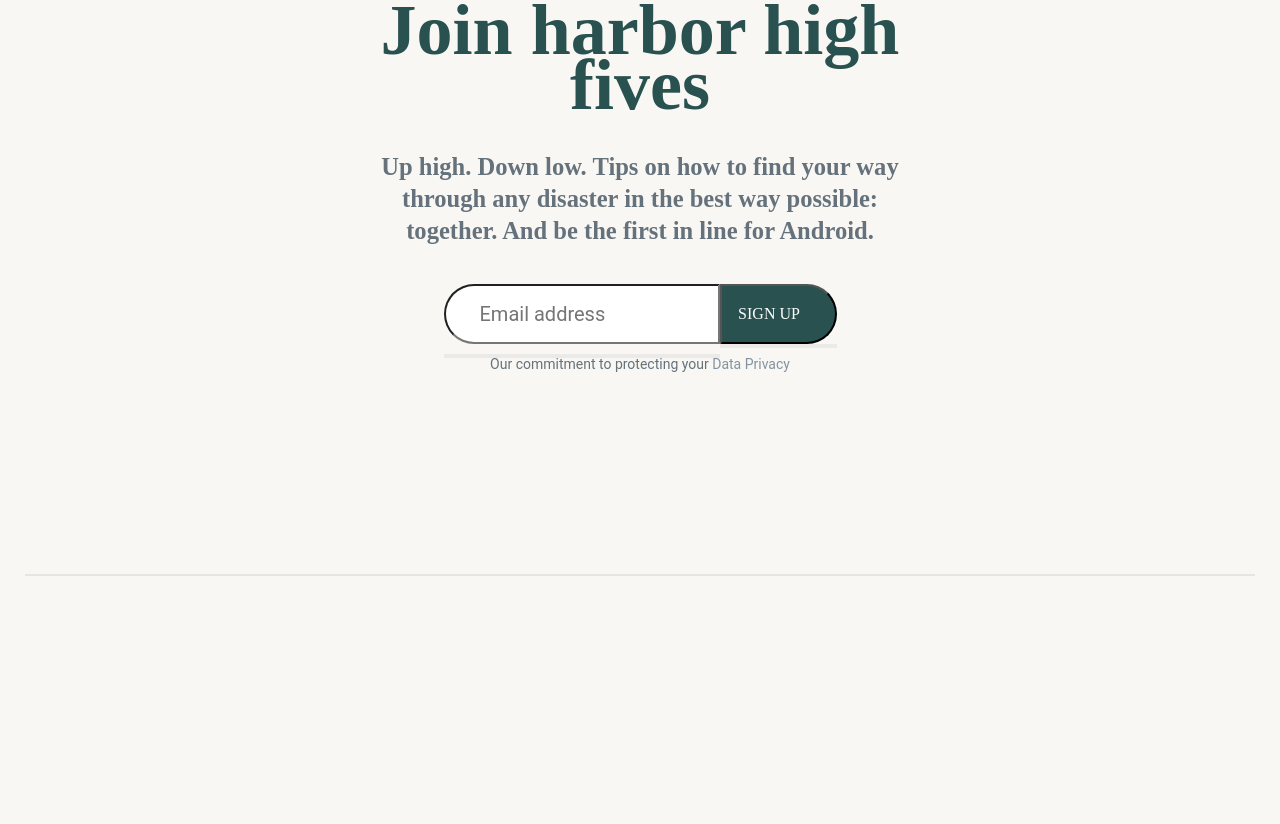
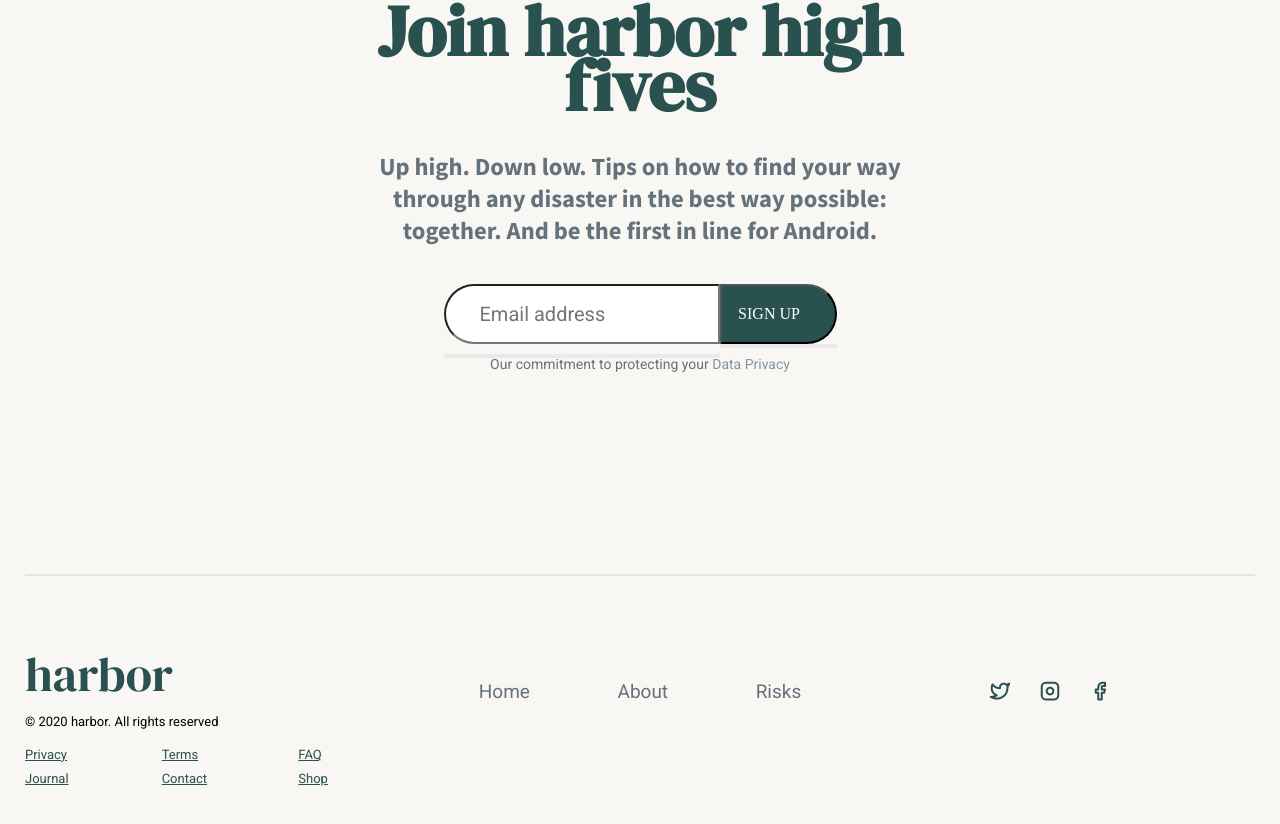
Before and after one commit to AlexSabirov/Harbor, a plain HTML site: page index.html in a window 1280 px wide. Shown: the part 7072-7896 px from the top of the page. Before the commit the page ends 7648 px from the top, so only its background shows below. Drawn offline with Linux system fonts and the light colour scheme.

Commit message:
block footer and fonts

```diff
--- a/index.html
+++ b/index.html
@@ -6,6 +6,9 @@
 	<meta http-equiv="X-UA-Compatible" content="IE=edge">
 	<meta name="viewport" content="width=device-width, initial-scale=1.0">
 	<link rel="stylesheet" href="css/style.css">
+	<link rel="preconnect" href="https://fonts.googleapis.com">
+	<link rel="preconnect" href="https://fonts.gstatic.com" crossorigin>
+	<link href="https://fonts.googleapis.com/css2?family=DM+Serif+Display:ital@0;1&family=Merriweather:ital,wght@0,300;0,400;0,700;0,900;1,300;1,400;1,700;1,900&family=Roboto:ital,wght@0,100;0,300;0,400;0,500;0,700;0,900;1,100;1,300;1,400;1,500;1,700;1,900&family=Source+Sans+Pro:ital,wght@0,200;0,300;0,400;0,600;0,700;0,900;1,200;1,300;1,400;1,600;1,700;1,900&display=swap" rel="stylesheet">
 	<title>Harbor</title>
 </head>
 
@@ -272,7 +275,58 @@
 	</section>
 	<footer class="footer">
 		<div class="footer__container container">
-
+			<div class="footer__info">
+				<div class="footer__logo">harbor</div>
+				<div class="footer__copyright">© 2020 harbor. All rights reserved</div>
+				<div class="footer__navigation">
+					<div class="footer__link">
+						<a href="#">Privacy</a>
+					</div>
+					<div class="footer__link">
+						<a href="#">Terms</a>
+					</div>
+					<div class="footer__link">
+						<a href="#">FAQ</a>
+					</div>
+					<div class="footer__link">
+						<a href="#">Journal</a>
+					</div>
+					<div class="footer__link">
+						<a href="#">Contact</a>
+					</div>
+					<div class="footer__link">
+						<a href="#">Shop</a>
+					</div>
+				</div>
+			</div>
+			<div class="footer__menu">
+				<div class="footer__page">
+					<a href="#">Home</a>
+				</div>
+				<div class="footer__page">
+					<a href="#">About</a>
+				</div>
+				<div class="footer__page">
+					<a href="#">Risks</a>
+				</div>
+			</div>
+			<div class="footer__society">
+				<div class="footer__button">
+					<a href="#">
+						<img src="img/icon/tw.png" alt="twitter">
+					</a>
+				</div>
+				<div class="footer__button">
+					<a href="#">
+						<img src="img/icon/inst.png" alt="instagramm">
+					</a>
+				</div>
+				<div class="footer__button">
+					<a href="#">
+						<img src="img/icon/fb.png" alt="facebook">
+					</a>
+				</div>
+			</div>
 		</div>
 	</footer>
 </body>
--- a/style.scss
+++ b/style.scss
@@ -93,7 +93,7 @@ select {
 	max-width: 656px;
 }
 .subtitle {
-	font-family: Source Sans Pro;
+	font-family: "Source Sans Pro";
 	font-size: 21px;
 	font-weight: 400;
 	line-height: 32px;
@@ -111,7 +111,7 @@ select {
 	}
 
 	&__logo {
-		font-family: DM Serif Display;
+		font-family: "DM Serif Display";
 		font-size: 48px;
 		font-weight: 400;
 		line-height: 56px;
@@ -129,7 +129,7 @@ select {
 		padding: 7px 20px;
 		border-radius: 40px;
 		a {
-			font-family: Roboto;
+			font-family: "Roboto";
 			font-size: 16px;
 			font-weight: 400;
 			line-height: 23px;
@@ -192,7 +192,7 @@ select {
 			margin-right: 12px;
 		}
 		p {
-			font-family: Source Sans Pro;
+			font-family: "Source Sans Pro";
 			font-size: 16px;
 			font-style: normal;
 			font-weight: 400;
@@ -267,7 +267,7 @@ select {
 
 	&__subtitle {
 		margin-bottom: 50px;
-		font-family: Roboto;
+		font-family: "Roboto";
 		font-size: 40px;
 		font-weight: 700;
 		line-height: 47px;
@@ -275,7 +275,7 @@ select {
 
 	&__text {
 		margin-bottom: 35px;
-		font-family: Roboto;
+		font-family: "Roboto";
 		font-size: 17px;
 		font-weight: 400;
 		line-height: 24px;
@@ -342,7 +342,7 @@ select {
 	}
 
 	&__text {
-		font-family: Merriweather;
+		font-family: "Merriweather";
 		font-size: 13px;
 		line-height: 20px;
 		margin-bottom: 20px;
@@ -391,7 +391,7 @@ select {
 	&__title {
 		margin-top: 260px;
 		margin-bottom: 35px;
-		font-family: DM Serif Display;
+		font-family: "DM Serif Display";
 		font-size: 48px;
 		line-height: 56px;
 		text-align: center;
@@ -400,7 +400,7 @@ select {
 	}
 
 	&__text {
-		font-family: Source Sans Pro;
+		font-family: "Source Sans Pro";
 		font-size: 21px;
 		line-height: 32px;
 		text-align: center;
@@ -415,7 +415,7 @@ select {
 		margin-bottom: 320px;
 		padding: 14px 32px;
 		text-decoration: none;
-		font-family: Source Sans Pro;
+		font-family: "Source Sans Pro";
 		font-size: 16px;
 		line-height: 23px;
 		text-align: center;
@@ -455,7 +455,7 @@ select {
 	}
 
 	&__title {
-		font-family: DM Serif Display;
+		font-family: "DM Serif Display";
 		font-size: 40px;
 		font-weight: 400;
 		line-height: 47px;
@@ -485,7 +485,7 @@ select {
 			margin-right: 12px;
 		}
 		p {
-			font-family: Source Sans Pro;
+			font-family: "Source Sans Pro";
 			font-size: 16px;
 			font-style: normal;
 			font-weight: 400;
@@ -524,7 +524,7 @@ select {
 	}
 
 	&__comment {
-		font-family: Roboto;
+		font-family: "Roboto";
 		font-size: 14px;
 		line-height: 20px;
 		color: #65727b;
@@ -542,7 +542,7 @@ select {
 			width: 276px;
 			border-radius: 40px 0px 0px 40px;
 			padding: 18px 96px 18px 34px;
-			font-family: Roboto;
+			font-family: "Roboto";
 			font-size: 20px;
 			line-height: 20px;
 		}
@@ -571,3 +571,88 @@ select {
 		}
 	}
 }
+
+.footer {
+	&__container {
+		padding: 70px 0 50px 0;
+		display: grid;
+		grid-template-columns: 1fr 1fr 1fr;
+	}
+
+	&__info {
+		display: flex;
+		flex-direction: column;
+	}
+
+	&__logo {
+		font-family: "DM Serif Display";
+		font-size: 48px;
+		font-weight: 400;
+		line-height: 56px;
+		letter-spacing: 0em;
+		color: #28514f;
+		margin-bottom: 10px;
+	}
+
+	&__copyright {
+		font-family: "Roboto";
+		font-size: 13px;
+		font-style: normal;
+		font-weight: 400;
+		line-height: 20px;
+		letter-spacing: 0em;
+		text-align: left;
+		margin-bottom: 10px;
+	}
+
+	&__navigation {
+		display: grid;
+		grid-template-columns: repeat(3, 1fr);
+	}
+
+	&__link {
+		a {
+			font-family: "Roboto";
+			font-size: 13px;
+			font-style: normal;
+			font-weight: 400;
+			line-height: 20px;
+			letter-spacing: 0em;
+			text-align: left;
+			color: #28514f;
+		}
+	}
+
+	&__menu {
+		padding-top: 35px;
+		display: flex;
+		justify-content: space-around;
+	}
+
+	&__page {
+		a {
+			font-family: "Roboto";
+			font-size: 19px;
+			font-style: normal;
+			font-weight: 400;
+			line-height: 20px;
+			letter-spacing: 0em;
+			text-align: left;
+			text-decoration: none;
+			color: #65727b;
+		}
+	}
+
+	&__society {
+		padding-top: 35px;
+		display: flex;
+		justify-content: center;
+	}
+
+	&__button {
+		margin-right: 30px;
+		&:last-child {
+			margin-right: 0;
+		}
+	}
+}
```
Also changed, not shown: css/style.css, img/icon/fb.png (added), img/icon/inst.png (added), img/icon/tw.png (added).
